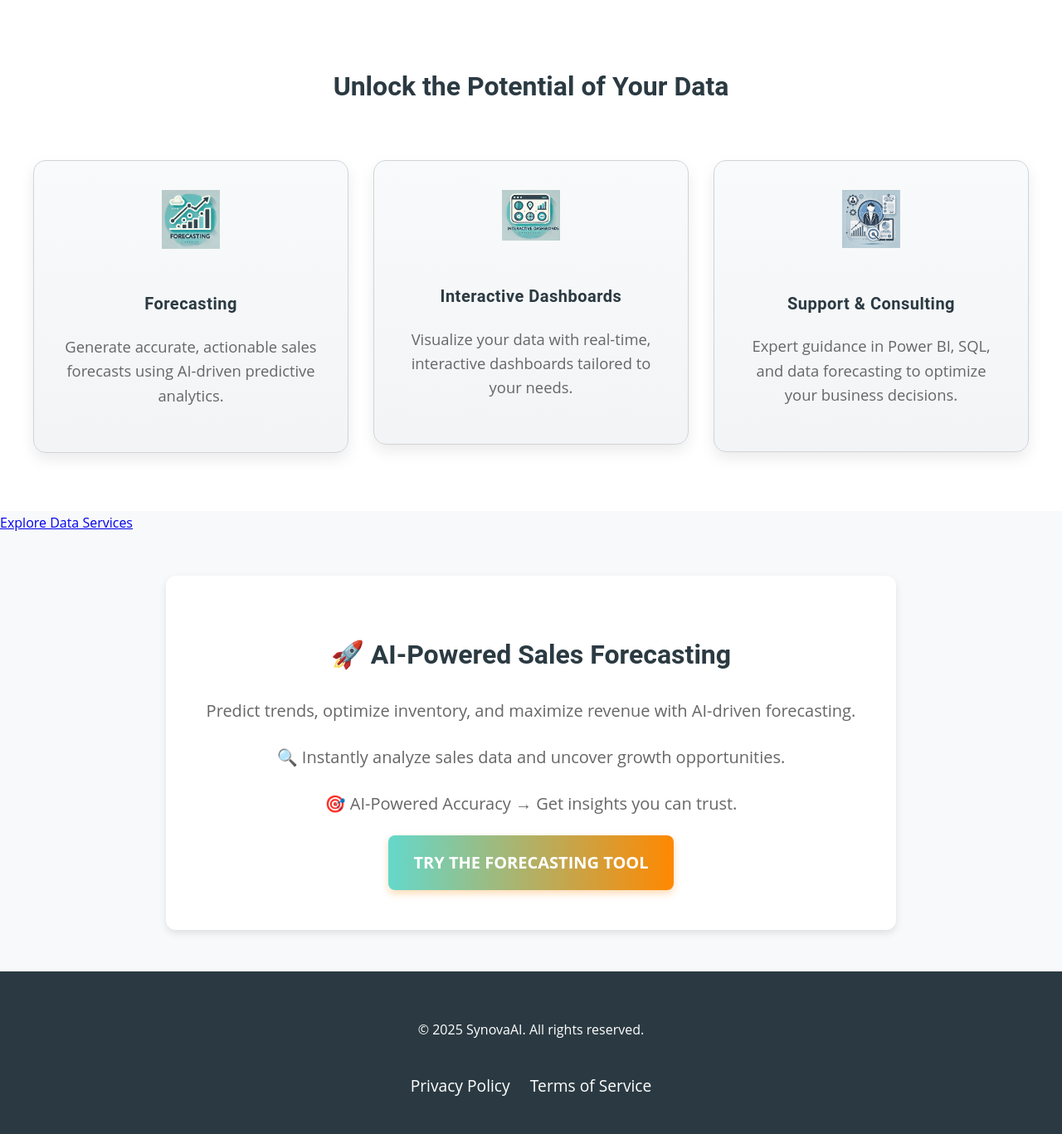
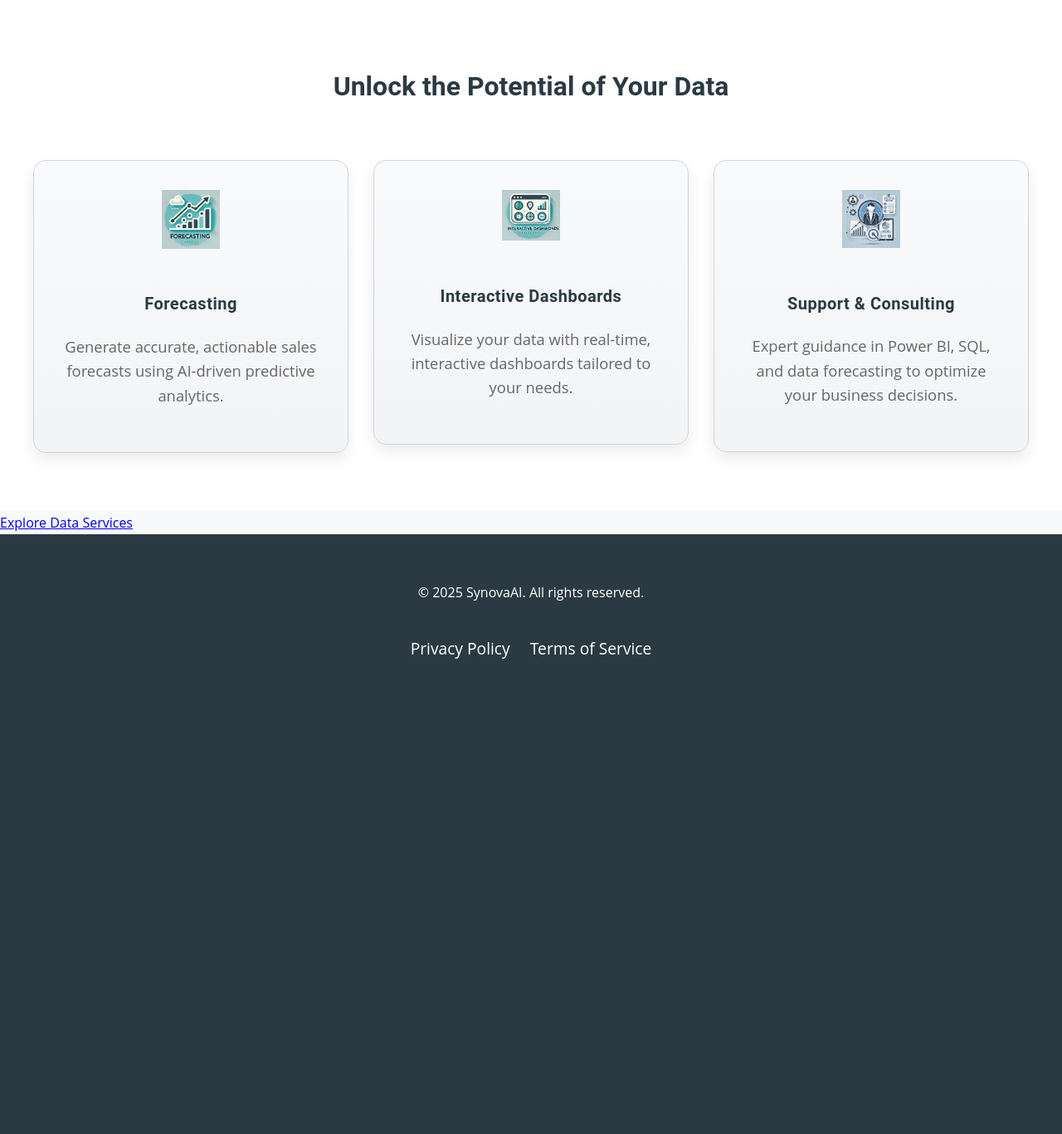
Before and after one commit to jslad2/sales-forecasting-platform, a Flask app: page / in a window 1280 px wide. Shown: the part 549-1916 px from the top of the page at 83% size. After the commit the page ends 1343 px from the top, so only its background shows below. Run offline with Flask 3, Linux system fonts and the light colour scheme.

Commit message:
update homepage

```diff
--- a/templates/index.html
+++ b/templates/index.html
@@ -77,19 +77,6 @@
         <a href="{{ url_for('data_services') }}">Explore Data Services</a>
     </div>
 
-
-
-    <!-- New Forecasting Tool Section -->
-    <section class="forecasting-tool">
-        <div class="forecasting-content">
-            <h2>🚀 AI-Powered Sales Forecasting</h2>
-            <p>Predict trends, optimize inventory, and maximize revenue with AI-driven forecasting.</p>
-            <p>🔍 Instantly analyze sales data and uncover growth opportunities.</p>
-            <p>🎯 AI-Powered Accuracy → Get insights you can trust.</p>
-            <a href="https://sales-forecasting-platform-ymmlb4pgyhgjw9gg7useb4.streamlit.app" class="cta-button" target="_blank">Try the Forecasting Tool</a>
-        </div>
-    </section>
-
     <!-- Back to Top Button -->
     <button onclick="scrollToTop()" class="top-button" aria-label="Back to Top">⬆ Back to Top</button>
 
```
